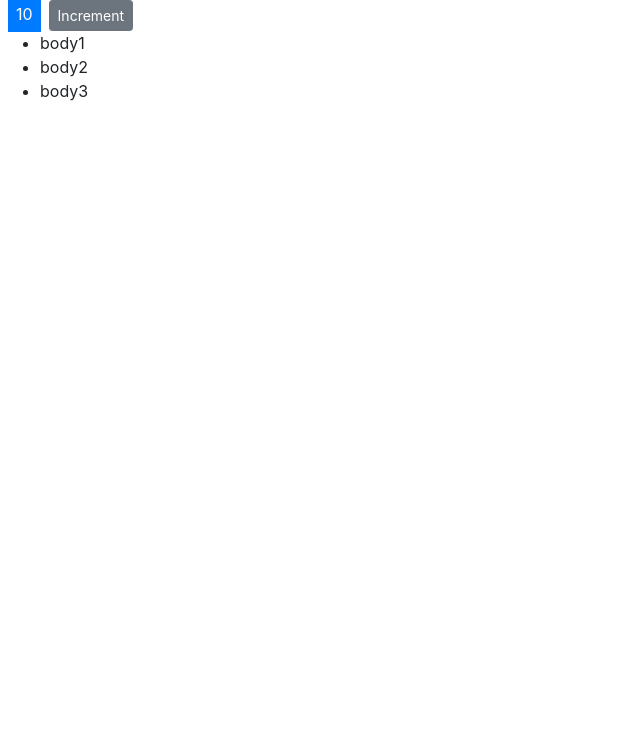
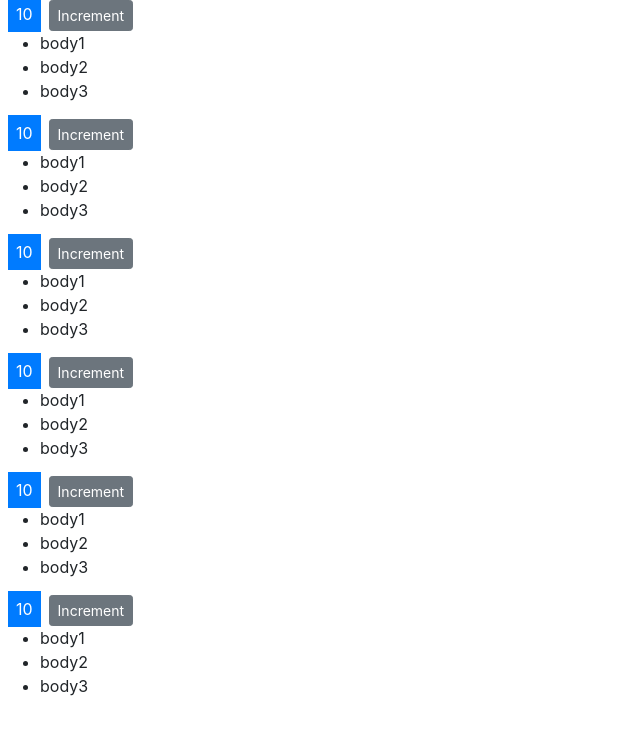
Before and after one commit to amradelata/React-Tutorial---Learn-React---React-Crash-Course-2019-, a React (Create React App) app: page / in a window 1280 px wide. Shown: the top 734 px of the page, without its empty margins (0-640 px from the left). Built offline with nearby package versions, Linux system fonts and the light colour scheme.

Commit message:
call component in another component

```diff
--- /dev/null
+++ b/src/components/Counters.jsx
@@ -0,0 +1,23 @@
+import React, { Component } from 'react';
+import Counter from './Counter'
+
+class Counters extends Component {
+  state = {
+    counters: [
+      {id: 1 , value: 0},
+      {id: 2 , value: 0},
+      {id: 3 , value: 0},
+      {id: 4 , value: 0},
+      {id: 5 , value: 0},
+    ]
+   }
+  render() {
+    return ( <div>
+     <Counter/>
+
+     {this.state.counters.map(counter => <Counter key={counter.id}/>)}
+    </div> );
+  }
+}
+
+export default Counters;
--- a/src/components/counter.jsx
+++ b/src/components/counter.jsx
@@ -12,16 +12,11 @@
 
       return <ul> { this.state.tags.map(tag => <li key={tag.body}>{tag.body}</li>)}</ul>
       };
-      constructor(){
-        super();
-        this.handelIncrament = this.handelIncrament.bind(this)
-      }
-      handelIncrament = product =>{
-        console.log(product)
-        // console.log(this.state.count+=1)
-        this.setState({count: this.state.count+=1})
-        // this.state.count+=1
-      }
+      // constructor(){
+      //   super();
+      //   this.handelIncrament = this.handelIncrament.bind(this)
+      // }
+
       // doHandelaincrument = () =>{
       //   this.handelIncrament ({ id: 1});
       // }
@@ -31,7 +26,7 @@
       return (
         <div>
           <span className={classes}>{this.state.count}</span>
-          <button onClick={ ()=> this.handelIncrament(product)} className="btn btn-secondary btn-sm">Increment</button>
+          <button className="btn btn-secondary btn-sm">Increment</button>
          {/* if this true this.state.tags.length === 0  do this<p>ther are no tags</p> */}
           {/* how we do if condition */}
           {this.state.tags.length === 0 &&<p>ther are no tags</p>}
--- a/src/index.js
+++ b/src/index.js
@@ -4,10 +4,10 @@
 import App from './App';
 import * as serviceWorker from './serviceWorker';
 import 'bootstrap/dist/css/bootstrap.css';
-import Counter from './components/counter';
+import Counters from './components/Counters';
 
 
-ReactDOM.render(<Counter />, document.getElementById('root'));
+ReactDOM.render(<Counters />, document.getElementById('root'));
 
 // If you want your app to work offline and load faster, you can change
 // unregister() to register() below. Note this comes with some pitfalls.
```
